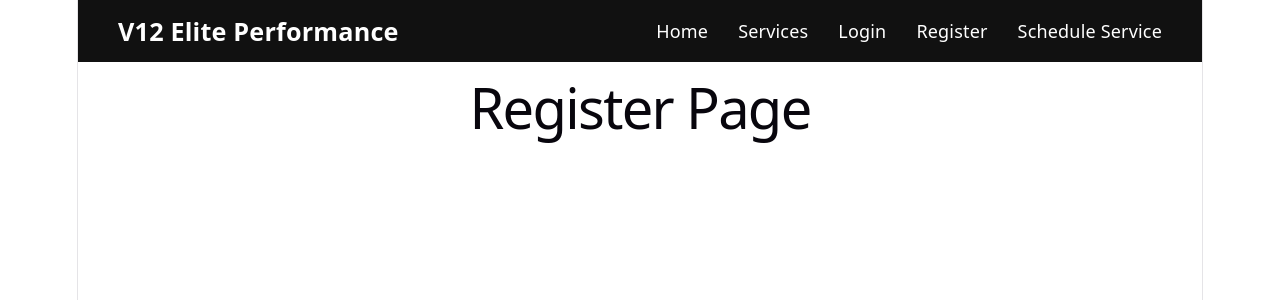
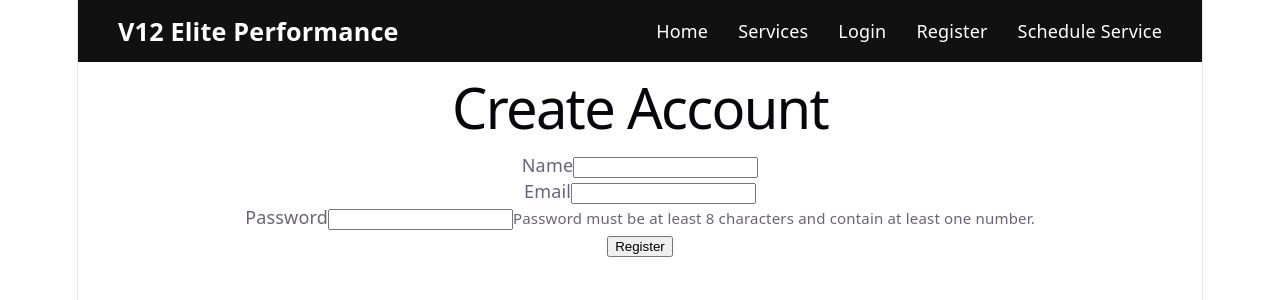
Before and after one commit to Carol-cg/v12elite-performance, a React (Vite) app in the folder client/: page /register in a window 1280 px wide. Shown: the top 300 px of the page. Built offline with nearby package versions, Linux system fonts and the light colour scheme; no server answers.

Commit message:
Create frontend services and registration page

```diff
--- a/client/src/pages/Register/Register.jsx
+++ b/client/src/pages/Register/Register.jsx
@@ -1,5 +1,107 @@
+import { useState } from "react";
+import { registerUser } from "../../services/authService";
+
 function Register() {
-  return <h1>Register Page</h1>;
+  const [formData, setFormData] = useState({
+    name: "",
+    email: "",
+    password: "",
+  });
+
+  const [message, setMessage] = useState("");
+  const [error, setError] = useState("");
+  const [isSubmitting, setIsSubmitting] = useState(false);
+
+  const handleChange = (event) => {
+    const { name, value } = event.target;
+
+    setFormData((previousData) => ({
+      ...previousData,
+      [name]: value,
+    }));
+  };
+
+  const handleSubmit = async (event) => {
+    event.preventDefault();
+
+    setMessage("");
+    setError("");
+    setIsSubmitting(true);
+
+    try {
+      const data = await registerUser(formData);
+
+      setMessage(data.message || "Registration successful");
+
+      setFormData({
+        name: "",
+        email: "",
+        password: "",
+      });
+    } catch (err) {
+      setError(err.message || "Registration failed");
+    } finally {
+      setIsSubmitting(false);
+    }
+  };
+
+  return (
+    <main>
+      <h1>Create Account</h1>
+
+      <form onSubmit={handleSubmit}>
+        <div>
+          <label htmlFor="name">Name</label>
+          <input
+            id="name"
+            name="name"
+            type="text"
+            value={formData.name}
+            onChange={handleChange}
+            maxLength="100"
+            required
+          />
+        </div>
+
+        <div>
+          <label htmlFor="email">Email</label>
+          <input
+            id="email"
+            name="email"
+            type="email"
+            value={formData.email}
+            onChange={handleChange}
+            required
+          />
+        </div>
+
+        <div>
+          <label htmlFor="password">Password</label>
+          <input
+            id="password"
+            name="password"
+            type="password"
+            value={formData.password}
+            onChange={handleChange}
+            minLength="8"
+            required
+          />
+
+          <small>
+            Password must be at least 8 characters and contain at least one
+            number.
+          </small>
+        </div>
+
+        <button type="submit" disabled={isSubmitting}>
+          {isSubmitting ? "Creating account..." : "Register"}
+        </button>
+      </form>
+
+      {message && <p role="status">{message}</p>}
+      {error && <p role="alert">{error}</p>}
+    </main>
+  );
 }
 
 export default Register;
--- /dev/null
+++ b/client/src/services/api.js
@@ -0,0 +1,4 @@
+const API_BASE_URL =
+  import.meta.env.VITE_API_BASE_URL || "http://localhost:5000/api";
+
+export default API_BASE_URL;
--- /dev/null
+++ b/client/src/services/authService.js
@@ -0,0 +1,35 @@
+import API_BASE_URL from "./api";
+
+const handleResponse = async (response) => {
+  const data = await response.json();
+
+  if (!response.ok) {
+    throw new Error(data.message || "Something went wrong");
+  }
+
+  return data;
+};
+
+export const registerUser = async (userData) => {
+  const response = await fetch(`${API_BASE_URL}/auth/register`, {
+    method: "POST",
+    headers: {
+      "Content-Type": "application/json",
+    },
+    body: JSON.stringify(userData),
+  });
+
+  return handleResponse(response);
+};
+
+export const loginUser = async (credentials) => {
+  const response = await fetch(`${API_BASE_URL}/auth/login`, {
+    method: "POST",
+    headers: {
+      "Content-Type": "application/json",
+    },
+    body: JSON.stringify(credentials),
+  });
+
+  return handleResponse(response);
+};
```
Also changed, not shown: client/src/services/bookingService.js (added), 1 other file (tests, documents, lock files or other folders).
